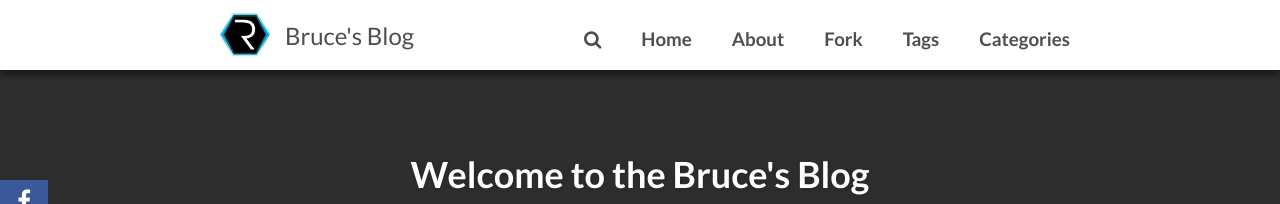
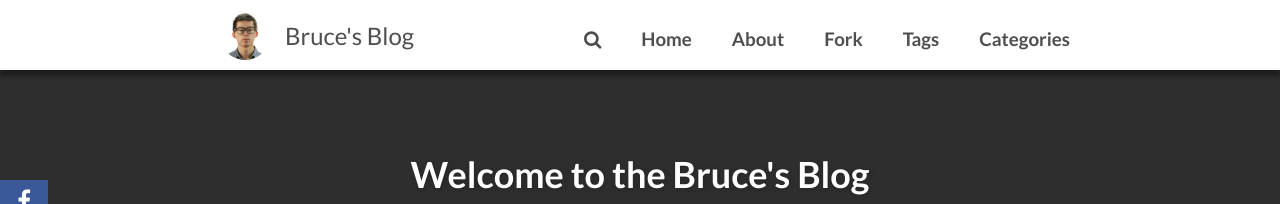
Before and after one commit to bruce-gong/bruce-gong.github.io, a Jekyll site: the page built from index.html, in a window 1280 px wide. Shown: the top 204 px of the page. Built offline with Jekyll 4.4.1, drawn with Linux system fonts in a browser that asks for light colours; nearby versions of some CDN libraries; the list of posts is cut into pages by our own code; comment, search, counter and statistics services are not loaded.

Commit message:
Replace log

```diff
--- a/_config.yml
+++ b/_config.yml
@@ -4,7 +4,7 @@ description:      Describe your website here.
 disqus_shortname:
 reading_time:     true # if true, shows the estimated reading time for a post
 words_per_minute: 200
-logo:             images/logo.png # logo visible in the topbar
+logo:             images/logo.jpg # logo visible in the topbar
 # Your site's domain goes here (eg: //mmistakes.github.io, http://mademistakes.com, etc)
 # When testing locally leave blank or use http://localhost:4000
 
--- a/_sass/_page.scss
+++ b/_sass/_page.scss
@@ -577,6 +577,7 @@ ul.social-buttons li a:active {
 .logo{
   width: $menu-height;
   height: $menu-height;
+  border-radius: 50%;
   float: left;
   padding: 10px;
 }
```
Also changed, not shown: images/logo.jpg (added), images/logo.png (deleted).
